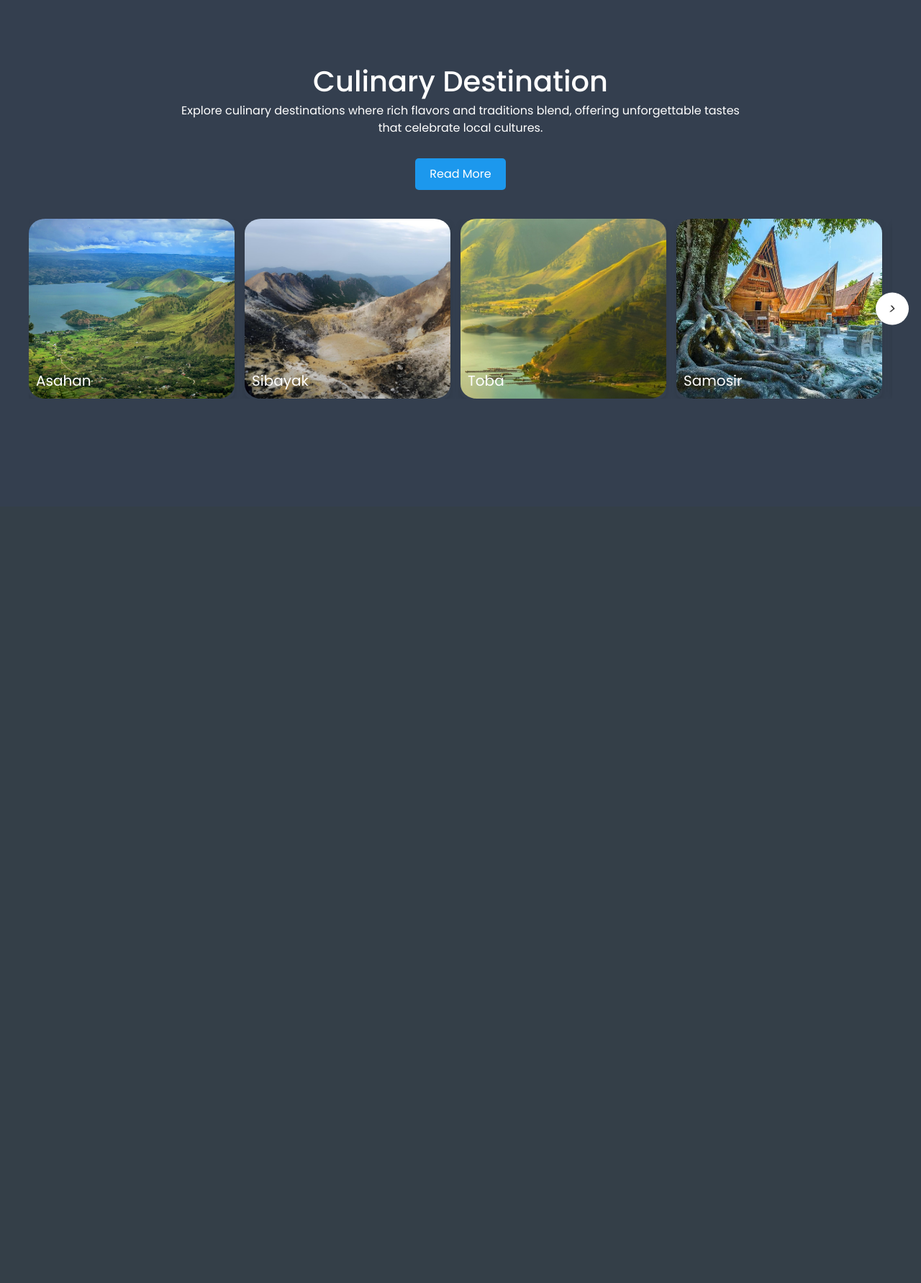
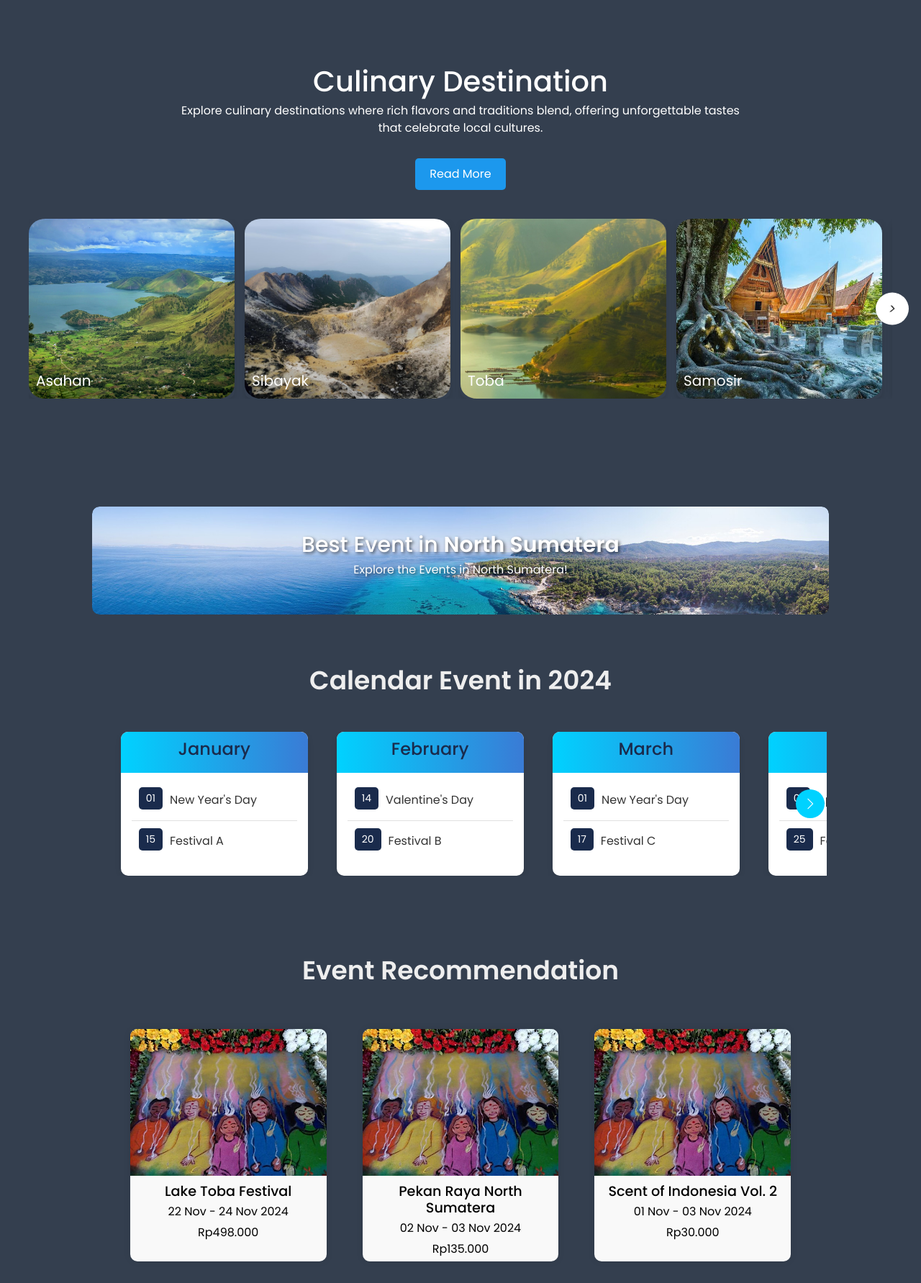
Before and after one commit to feliceyovita/Kelompok-3.5, a PHP site: page / in a window 1280 px wide. Shown: the part 3011-4794 px from the top of the page at 72% size. Before the commit the page ends 3565 px from the top, so only its background shows below. Run offline with PHP 8.4, Linux system fonts and the light colour scheme.

Commit message:
menyelesaikan event

```diff
--- a/css/style.css
+++ b/css/style.css
@@ -5,6 +5,8 @@
     margin: 0;
     background-color: black;
     color: #eee;
+    margin: 0;
+    padding: 0;
 }
 
 /* Navbar Section start */
@@ -1182,3 +1184,225 @@
     font-size: 18px;
     color: #333;
 }
+
+/* Event Container */
+.container-event {
+    width: 100%;
+    margin: 0;
+    padding: 0;
+    background-color: #343f4f;
+    display: flex;
+    flex-direction: column;
+    align-items: center;
+}
+
+/* Event Banner */
+.event-banner {
+    position: relative;
+    width: 80vw;
+    height: 150px;
+    overflow: hidden;
+    border-radius: 10px;
+}
+
+.event-img {
+    width: 100%;
+    height: 100%;
+    object-fit: cover;
+    border-radius: 10px;
+}
+
+.event-text {
+    position: absolute;
+    top: 50%;
+    left: 50%;
+    transform: translate(-50%, -50%);
+    color: white;
+    text-align: center;
+    text-shadow: 2px 2px 4px rgba(0, 0, 0, 0.6);
+}
+
+.event-text h2 {
+    font-size: 30px;
+    margin-bottom: 5px;
+}
+
+.event-text p {
+    font-size: 16px;
+}
+
+.event-calendar h3 {
+    font-size: 2.25rem;
+    text-align: center;
+    font-weight: 600;
+    margin-top: 50px;
+    margin-bottom: 50px;
+}
+
+/* Calendar Container */
+.calendar-container {
+    display: flex;
+    justify-content: center;
+    align-items: center;
+    margin: 20px auto;
+    overflow: hidden;
+    position: relative;
+    max-width: 100%;
+    padding-left: 17px;
+}
+
+.event-calendar {
+    max-width: 82.7%;
+    margin: 0 20px;
+    padding: 20px;
+}
+
+.slider-calendar {
+    display: flex;
+    transition: transform 0.5s ease-in-out;
+    padding: 0;
+    max-width: 100%;
+    flex-wrap: nowrap;
+}
+
+.month-card {
+    background-color: #ffffff;
+    border-radius: 10px;
+    margin: 0 20px;
+    width: 260px;
+    box-shadow: 0 4px 8px rgba(0, 0, 0, 0.1);
+    flex-shrink: 0;
+    padding-bottom: 10px;
+}
+
+.month-header {
+    background: linear-gradient(to right, #00d2ff, #3a7bd5);
+    color: #1a2b4c;
+    padding: 10px;
+    border-top-left-radius: 10px;
+    border-top-right-radius: 10px;
+    text-align: center;
+    font-size: 16px;
+}
+
+/* Event List and Items */
+.event-list {
+    padding: 10px 15px;
+    margin: 0;
+}
+
+.event-item {
+    padding: 10px 0;
+    border-bottom: 1px solid #e0e0e0;
+    display: flex;
+    align-items: center;
+}
+
+.event-item:last-child {
+    border-bottom: none;
+}
+
+.event-date {
+    background-color: #1a2b4c;
+    color: #ffffff;
+    border-radius: 5px;
+    padding: 5px 10px;
+    margin-bottom: 5px;
+    font-size: 14px;
+    display: block;
+    margin-left: 10px;
+    margin-right: 10px;
+}
+
+.event-name {
+    font-size: 16px;
+    color: #333333;
+    word-wrap: break-word;
+}
+
+/* Navigation Buttons */
+.nav-button {
+    background-color: #00d2ff;
+    border: none;
+    border-radius: 50%;
+    color: #ffffff;
+    font-size: 18px;
+    cursor: pointer;
+    width: 40px;
+    height: 40px;
+    display: flex;
+    justify-content: center;
+    align-items: center;
+    position: absolute;
+    top: 50%;
+    transform: translateY(-50%);
+    z-index: 1;
+    margin: 0;
+    padding: 0;
+}
+
+.nav-button.left {
+    left: 10px;
+}
+
+.nav-button.right {
+    right: 3px;
+}
+
+.recommended-events {
+    margin-top: 20px;
+    padding: 20px;
+}
+
+.recommended-events h3 {
+    font-size: 2.25rem;
+    text-align: center;
+    font-weight: 600;
+    margin-top: 30px;
+    margin-bottom: 50px;
+}
+
+.event-grid {
+    display: flex;
+    flex-wrap: wrap;
+    justify-content: center;
+    gap: 30px;
+}
+
+.event-card {
+    background-color: #f9f9f9;
+    border-radius: 10px;
+    box-shadow: 0 0 10px rgba(0, 0, 0, 0.1);
+    margin: 10px;
+    padding: 0px;
+    flex-basis: 22%;
+    text-align: center;
+    transition: transform 0.3s ease, box-shadow 0.3s ease;
+}
+
+.event-card:hover {
+    transform: scale(1.05);
+    box-shadow: 0 4px 20px rgba(0, 0, 0, 0.2);
+}
+
+.event-card img {
+    width: 100%;
+    height: auto;
+    border-radius: 10px 10px 0 0;
+    transition: opacity 0.3s ease;
+}
+
+.event-card:hover img {
+    opacity: 0.8;
+}
+
+.event-card h4 {
+    font-size: 1.2em;
+    margin: 10px 0 5px;
+    color: #000000;
+}
+
+.event-card p {
+    margin: 5px 0;
+    color: #000000;
+}
--- a/index.html
+++ b/index.html
@@ -48,14 +48,8 @@
                         </ul>
                     </li>
                     <!-- Event Dropdown -->
-                    <li class="nav-item dropdown">
-                        <a class="nav-link dropdown-toggle text-white" href="#" id="navbarDropdownEvent" role="button" data-bs-toggle="dropdown" aria-expanded="false">
-                            Events
-                        </a>
-                        <ul class="dropdown-menu" aria-labelledby="navbarDropdownEvent">
-                            <li><a class="dropdown-item" href="#Music">Music Events</a></li>
-                            <li><a class="dropdown-item" href="#Culinary">Culinary events</a></li>
-                        </ul>
+                    <li class="nav-item">
+                        <a class="nav-link text-white" href="#Event">Event</a>
                     </li>
                     <li class="nav-item">
                         <a class="nav-link text-white" href="#Community">Community</a>
@@ -357,6 +351,251 @@
         </div>
     </div>
 
+<!-- Event section start -->
+<div class="container-event" id="Event">
+    <div class="event-banner">
+        <img src="image/pikaso_edit.jpeg" alt="Event Banner" class="event-img">
+        <div class="event-text">
+            <h2>Best Event in <span style="font-weight: 600;">North Sumatera</span></h2>
+            <p>Explore the Events in North Sumatera!</p>
+        </div>
+    </div>
+
+    <!-- Calendar Event Section Start -->
+    <div class="event-calendar">
+            <h3>Calendar Event in 2024</h3>
+            <div class="calendar-container">
+                <button class="nav-button left" onclick="slideLeft()">
+                    <i class="bi bi-chevron-left"></i>
+                </button>
+                <div class="slider-calendar">
+                    <!-- January -->
+                    <div class="month-card">
+                        <div class="month-header">
+                            <h4>January</h4>
+                        </div>
+                        <div class="event-list">
+                            <div class="event-item">
+                                <span class="event-date">01</span>
+                                <span class="event-name">New Year's Day</span>
+                            </div>
+                            <div class="event-item">
+                                <span class="event-date">15</span>
+                                <span class="event-name">Festival A</span>
+                            </div>
+                        </div>
+                    </div>
+                    <!-- February -->
+                    <div class="month-card">
+                        <div class="month-header">
+                            <h4>February</h4>
+                        </div>
+                        <div class="event-list">
+                            <div class="event-item">
+                                <span class="event-date">14</span>
+                                <span class="event-name">Valentine's Day</span>
+                            </div>
+                            <div class="event-item">
+                                <span class="event-date">20</span>
+                                <span class="event-name">Festival B</span>
+                            </div>
+                        </div>
+                    </div>
+                    <!-- March -->
+                    <div class="month-card">
+                        <div class="month-header">
+                            <h4>March</h4>
+                        </div>
+                        <div class="event-list">
+                            <div class="event-item">
+                                <span class="event-date">01</span>
+                                <span class="event-name">New Year's Day</span>
+                            </div>
+                            <div class="event-item">
+                                <span class="event-date">17</span>
+                                <span class="event-name">Festival C</span>
+                            </div>
+                        </div>
+                    </div>
+                    <!-- April -->
+                    <div class="month-card">
+                        <div class="month-header">
+                            <h4>April</h4>
+                        </div>
+                        <div class="event-list">
+                            <div class="event-item">
+                                <span class="event-date">01</span>
+                                <span class="event-name">April Fools' Day</span>
+                            </div>
+                            <div class="event-item">
+                                <span class="event-date">25</span>
+                                <span class="event-name">Festival D</span>
+                            </div>
+                        </div>
+                    </div>
+                    <!-- May -->
+                    <div class="month-card">
+                        <div class="month-header">
+                            <h4>May</h4>
+                        </div>
+                        <div class="event-list">
+                            <div class="event-item">
+                                <span class="event-date">01</span>
+                                <span class="event-name">Labor Day</span>
+                            </div>
+                            <div class="event-item">
+                                <span class="event-date">20</span>
+                                <span class="event-name">Festival E</span>
+                            </div>
+                        </div>
+                    </div>
+                    <!-- June -->
+                    <div class="month-card">
+                        <div class="month-header">
+                            <h4>June</h4>
+                        </div>
+                        <div class="event-list">
+                            <div class="event-item">
+                                <span class="event-date">01</span>
+                                <span class="event-name">New Year's Day</span>
+                            </div>
+                            <div class="event-item">
+                                <span class="event-date">15</span>
+                                <span class="event-name">Festival F</span>
+                            </div>
+                        </div>
+                    </div>
+                    <!-- July -->
+                    <div class="month-card">
+                        <div class="month-header">
+                            <h4>July</h4>
+                        </div>
+                        <div class="event-list">
+                            <div class="event-item">
+                                <span class="event-date">04</span>
+                                <span class="event-name">Independence Day</span>
+                            </div>
+                            <div class="event-item">
+                                <span class="event-date">20</span>
+                                <span class="event-name">Festival G</span>
+                            </div>
+                        </div>
+                    </div>
+                    <!-- August -->
+                    <div class="month-card">
+                        <div class="month-header">
+                            <h4>August</h4>
+                        </div>
+                        <div class="event-list">
+                            <div class="event-item">
+                                <span class="event-date">15</span>
+                                <span class="event-name">Festival H</span>
+                            </div>
+                            <div class="event-item">
+                                <span class="event-date">30</span>
+                                <span class="event-name">National Day</span>
+                            </div>
+                        </div>
+                    </div>
+                    <!-- September -->
+                    <div class="month-card">
+                        <div class="month-header">
+                            <h4>September</h4>
+                        </div>
+                        <div class="event-list">
+                            <div class="event-item">
+                                <span class="event-date">21</span>
+                                <span class="event-name">Festival I</span>
+                            </div>
+                            <div class="event-item">
+                                <span class="event-date">30</span>
+                                <span class="event-name">Harvest Festival</span>
+                            </div>
+                        </div>
+                    </div>
+                    <!-- October -->
+                    <div class="month-card">
+                        <div class="month-header">
+                            <h4>October</h4>
+                        </div>
+                        <div class="event-list">
+                            <div class="event-item">
+                                <span class="event-date">31</span>
+                                <span class="event-name">Halloween</span>
+                            </div>
+                            <div class="event-item">
+                                <span class="event-date">15</span>
+                                <span class="event-name">Festival J</span>
+                            </div>
+                        </div>
+                    </div>
+                    <!-- November -->
+                    <div class="month-card">
+                        <div class="month-header">
+                            <h4>November</h4>
+                        </div>
+                        <div class="event-list">
+                            <div class="event-item">
+                                <span class="event-date">11</span>
+                                <span class="event-name">Veterans Day</span>
+                            </div>
+                            <div class="event-item">
+                                <span class="event-date">30</span>
+                                <span class="event-name">Festival K</span>
+                            </div>
+                        </div>
+                    </div>
+                    <!-- December -->
+                    <div class="month-card">
+                        <div class="month-header">
+                            <h4>December</h4>
+                        </div>
+                        <div class="event-list">
+                            <div class="event-item">
+                                <span class="event-date">25</span>
+                                <span class="event-name">Christmas Day</span>
+                            </div>
+                            <div class="event-item">
+                                <span class="event-date">31</span>
+                                <span class="event-name">New Year's Eve</span>
+                            </div>
+                        </div>
+                    </div>
+                </div>
+                <button class="nav-button right" onclick="slideRight()">
+                    <i class="bi bi-chevron-right"></i>
+                </button>
+            </div>
+        </div>
+
+        <!-- Recommended Events Section Start -->
+        <div class="recommended-events">
+            <h3>Event Recommendation</h3>
+            <div class="event-grid">
+                <div class="event-card">
+                    <img src="image/event.jpg" alt="" />
+                    <h4>Lake Toba Festival</h4>
+                    <p>22 Nov - 24 Nov 2024</p>
+                    <p>Rp498.000</p>
+                </div>
+                <div class="event-card">
+                    <img src="image/event.jpg" alt="" />
+                    <h4>Pekan Raya North Sumatera</h4>
+                    <p>02 Nov - 03 Nov 2024</p>
+                    <p>Rp135.000</p>
+                </div>
+                <div class="event-card">
+                    <img src="image/event.jpg" alt="Scent of Indonesia" />
+                    <h4>Scent of Indonesia Vol. 2</h4>
+                    <p>01 Nov - 03 Nov 2024</p>
+                    <p>Rp30.000</p>
+                </div>
+            </div>
+        </div>
+        <!-- Recommended Events Section End -->
+    </div>
+    <!-- Event section end -->
+
     <script src="js/script.js"></script>
     <script src="js/app.js"></script>
 
```
Also changed, not shown: js/script.js (+41 -0 lines), image/event.jpg (added), image/pikaso_edit.jpeg (added). Lines whose indentation alone changed are shown as unchanged.
